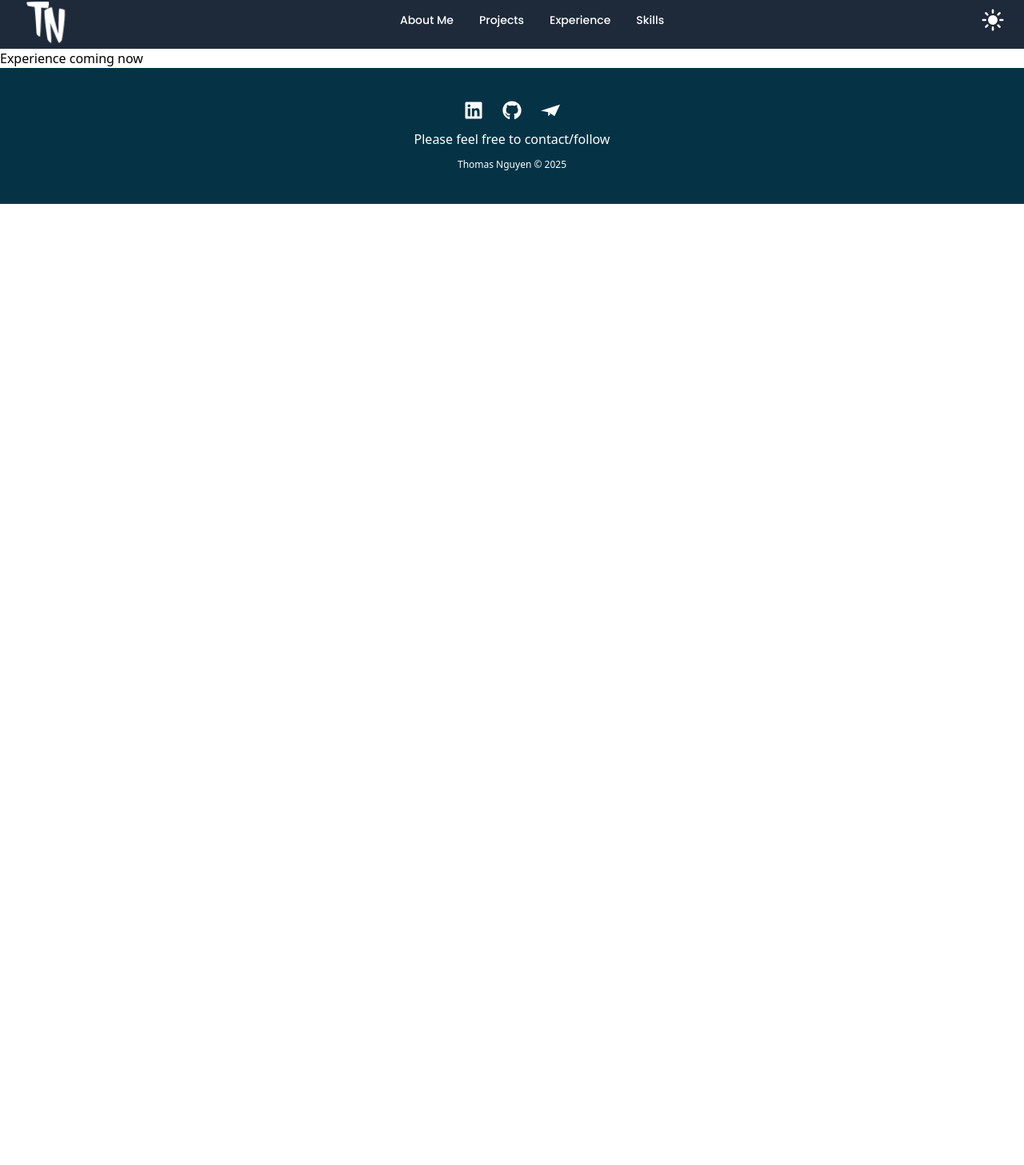
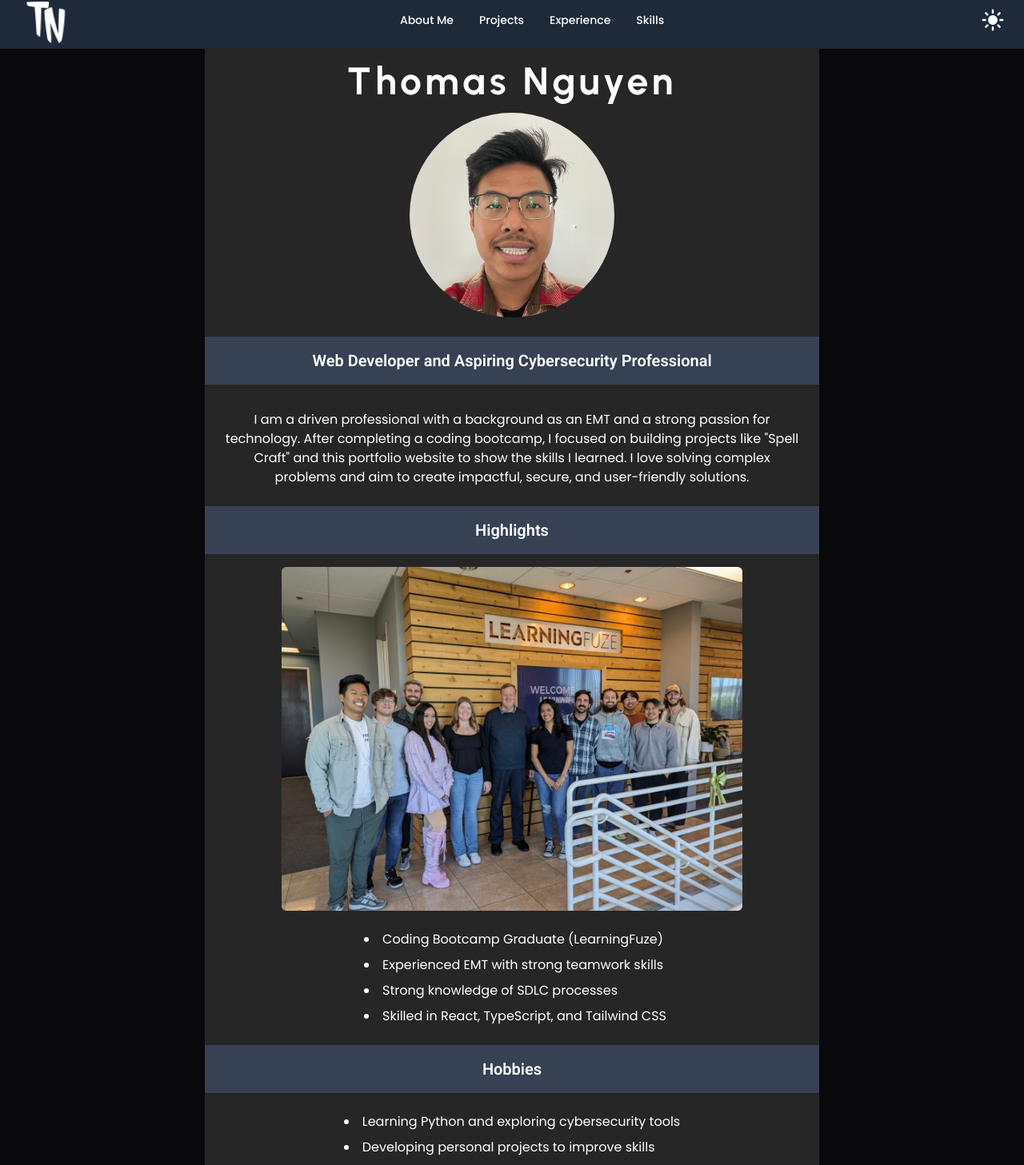
Before and after one commit to tomxnguy/my-portfolio, a React (Vite) app: page /experience in a window 1280 px wide. Shown: the part 11-1468 px from the top of the page at 80% size. Before the commit the page ends 800 px from the top, so only its background shows below. Built offline with nearby package versions, Linux system fonts and the light colour scheme.

Commit message:
new push

```diff
--- a/src/Pages/Experience.tsx
+++ b/src/Pages/Experience.tsx
@@ -1,7 +1,128 @@
-export default function Experience() {
+import { aboutMe } from "../data/data";
+import { AboutMeType } from "../data/types";
+import profilepicture from "../assets/profilepicture.png";
+import classphoto from "../assets/classphoto.jpg";
+import { motion } from "framer-motion";
+import { useDarkMode } from "../Context/useDarkMode";
+
+export default function About() {
+  const about: AboutMeType = aboutMe[0];
+  const { darkMode } = useDarkMode();
+
   return (
-    <div>
-      <div>Experience coming now</div>
+    <div
+      className={`${
+        darkMode ? "bg-zinc-950 text-white" : "bg-amber-100 text-black"
+      } min-h-screen`}
+    >
+      <section
+        className={`font-sans flex flex-col items-center ${
+          darkMode ? "bg-neutral-800" : "bg-emerald-200"
+        } max-w-3xl mx-auto`}
+      >
+        <motion.h1
+          className="text-5xl tracking-widest font-[Urbanist] font-bold my-4 text-center rounded-2xl"
+          initial={{ opacity: 0, y: -20 }}
+          animate={{ opacity: 1, y: 0 }}
+          transition={{ duration: 1.0 }}
+        >
+          {about.name}
+        </motion.h1>
+        <motion.img
+          className="w-64 h-64 rounded-full mb-6"
+          src={profilepicture}
+          alt="profilepic"
+          initial={{ opacity: 0, scale: 0.5 }}
+          animate={{ opacity: 1, scale: 1 }}
+          transition={{ duration: 1.0 }}
+        />
+        <motion.h2
+          className={`text-xl font-[Roboto] w-full font-semibold mb-2 p-4 text-center ${
+            darkMode ? "bg-gray-700" : "bg-orange-300"
+          }`}
+          initial={{ opacity: 0, x: 0 }}
+          animate={{ opacity: 1, x: 0 }}
+          transition={{ duration: 1.0 }}
+        >
+          {about.title}
+        </motion.h2>
+        <motion.p
+          className="text-md p-6 font-[Poppins] text-center"
+          initial={{ opacity: 0, y: 30 }}
+          animate={{ opacity: 1, y: 0 }}
+          transition={{ duration: 1.0 }}
+        >
+          {about.description}
+        </motion.p>
+
+        <motion.h2
+          className={`text-xl font-[Roboto] w-full font-semibold mb-4 p-4 text-center ${
+            darkMode ? "bg-gray-700" : "bg-orange-300"
+          }`}
+          initial={{ opacity: 0, x: 0 }}
+          animate={{ opacity: 1, x: 0 }}
+          transition={{ duration: 1.0 }}
+        >
+          Highlights
+        </motion.h2>
+        <div className="w-3/4">
+          <motion.img
+            className="rounded-md mb-2"
+            src={classphoto}
+            alt="classphoto"
+            initial={{ opacity: 0, scale: 0.5 }}
+            animate={{ opacity: 1, scale: 1 }}
+            transition={{ duration: 1.0 }}
+          />
+        </div>
+        <motion.ul
+          className="list-disc font-[Poppins] list-inside ml-2 mt-2"
+          initial={{ opacity: 0, y: 30 }}
+          animate={{ opacity: 1, y: 0 }}
+          transition={{ duration: 1.0 }}
+        >
+          {about.highlights.map((highlight, index) => (
+            <motion.li
+              key={index}
+              className="text-base m-2"
+              initial={{ opacity: 0 }}
+              animate={{ opacity: 1 }}
+              transition={{ duration: 1.0, delay: index * 0.3 }}
+            >
+              {highlight}
+            </motion.li>
+          ))}
+        </motion.ul>
+
+        <motion.h2
+          className={`text-xl font-[Roboto] w-full font-semibold mb-2 mt-4 p-4 text-center ${
+            darkMode ? "bg-gray-700" : "bg-orange-300"
+          }`}
+          initial={{ opacity: 0, x: -10 }}
+          animate={{ opacity: 1, x: 0 }}
+          transition={{ duration: 0.6 }}
+        >
+          Hobbies
+        </motion.h2>
+        <motion.ul
+          className="list-disc font-[Poppins] list-inside m-6 mt-2"
+          initial={{ opacity: 0, y: 30 }}
+          animate={{ opacity: 1, y: 0 }}
+          transition={{ duration: 0.6 }}
+        >
+          {about.hobbies.map((hobby, index) => (
+            <motion.li
+              key={index}
+              className="text-base m-2 "
+              initial={{ opacity: 0 }}
+              animate={{ opacity: 1 }}
+              transition={{ duration: 0.6, delay: index * 0.2 }}
+            >
+              {hobby}
+            </motion.li>
+          ))}
+        </motion.ul>
+      </section>
     </div>
   );
 }
```
